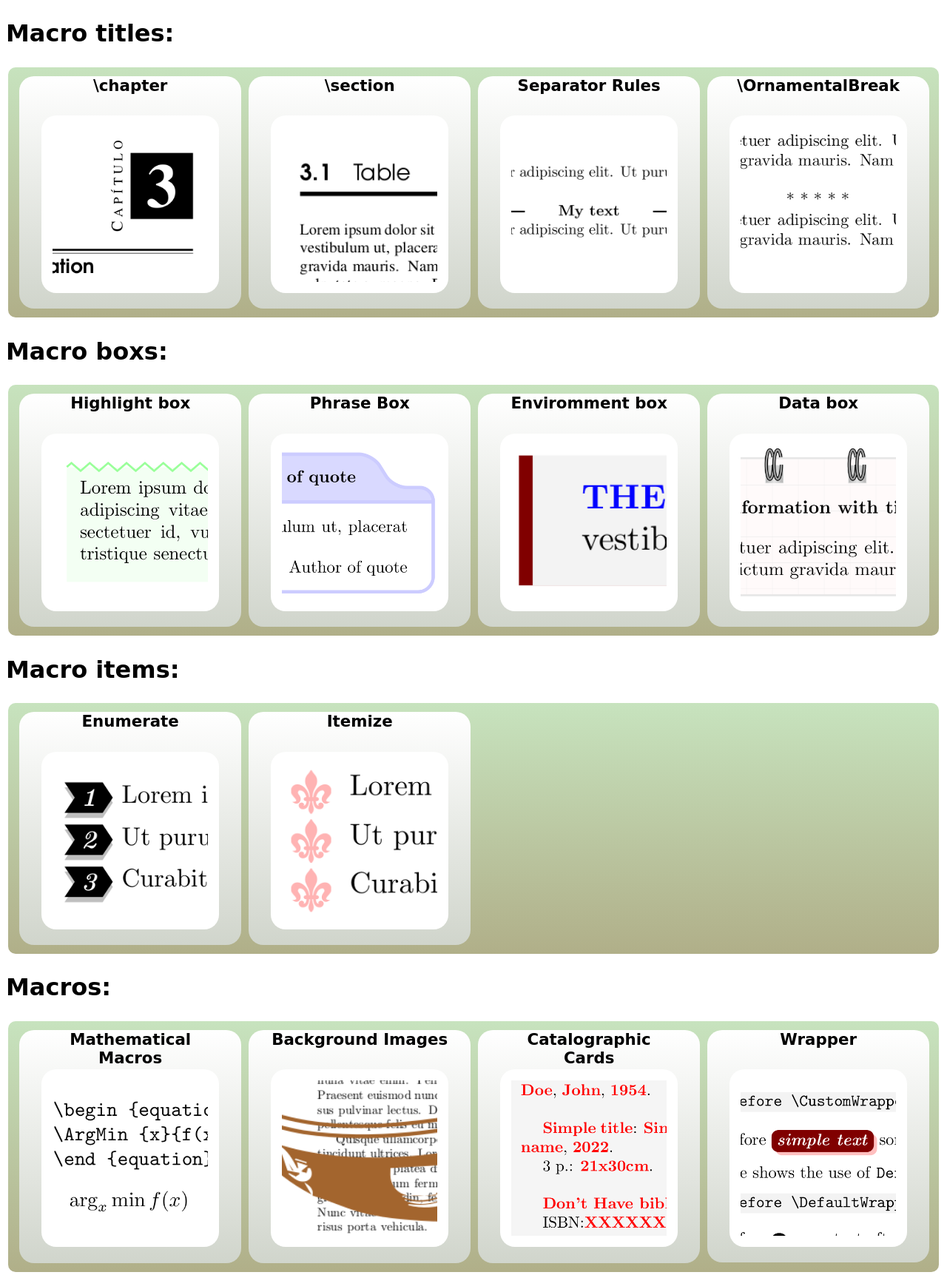
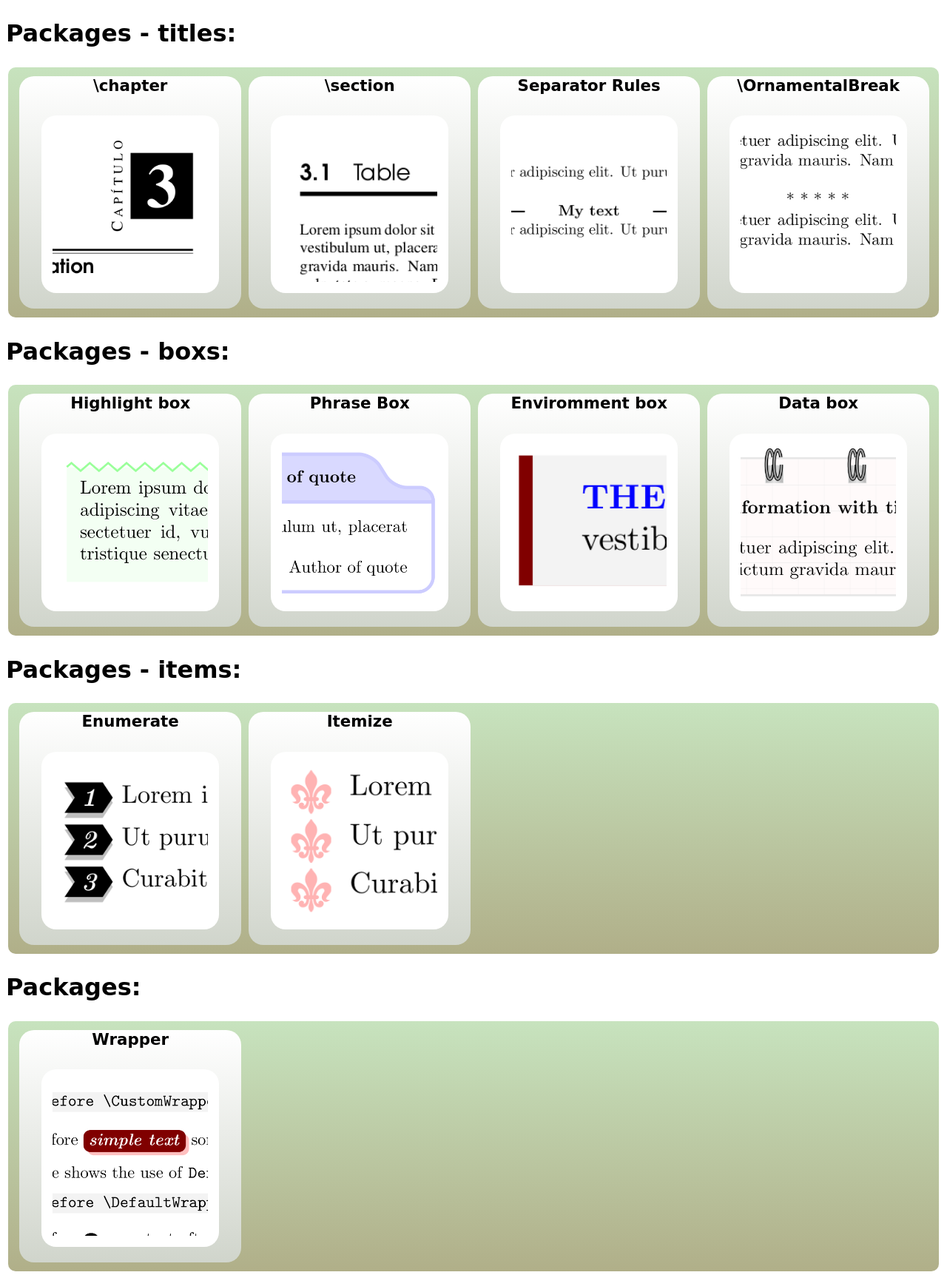
Before and after one commit to trucomanx-latex-packages/homepage, a PHP site: page / in a window 1280 px wide. Shown: the part 253-1976 px from the top of the page at 74% size. Run offline with PHP 8.4, Linux system fonts and the light colour scheme; data that the repository does not hold is empty.

Commit message:
ordenando

```diff
--- a/index.php
+++ b/index.php
@@ -23,7 +23,7 @@
 	</div>
 
 
-<b><h2>Macro titles:</h2></b>
+<b><h2>Packages - titles:</h2></b>
 <div class="header libgradient">
 
 	<!-- *********************************************************************** -->
@@ -70,7 +70,7 @@
 </div>
 
 
-<b><h2>Macro boxs:</h2></b>
+<b><h2>Packages - boxs:</h2></b>
 <div class="header libgradient">
 
 	<!-- *********************************************************************** -->
@@ -118,7 +118,7 @@
 </div>
 
 
-<b><h2>Macro items:</h2></b>
+<b><h2>Packages - items:</h2></b>
 <div class="header libgradient">
 	<!-- *********************************************************************** -->
 	<div class="degradeblock libblock"><a target="_blank" href="env-enumerate/env-enumerate.php">
@@ -143,7 +143,23 @@
 </div>
 
 
-<b><h2>Macros:</h2></b>
+<b><h2>Packages:</h2></b>
+<div class="header libgradient">
+	<!-- *********************************************************************** -->
+	<div class="degradeblock libblock"><a target="_blank" href="wrapper/wrapper.php">
+		<div class="itemtitle">
+		<b>Wrapper</b>
+		</div>
+		<div class="imagedemo">
+		<img width="100%" src="imagenes/LOGOS/wrapper.png"/>
+		</div>
+		</a>
+	</div>
+	<!-- *********************************************************************** -->
+</div>
+
+
+<b><h2>Packages:</h2></b>
 <div class="header libgradient">
 	<!-- *********************************************************************** -->
 	<div class="degradeblock libblock"><a target="_blank" href="math-macros/math-macros.php">
@@ -176,20 +192,10 @@
 		</a>
 	</div>
 	<!-- *********************************************************************** -->
-	<div class="degradeblock libblock"><a target="_blank" href="wrapper/wrapper.php">
-		<div class="itemtitle">
-		<b>Wrapper</b>
-		</div>
-		<div class="imagedemo">
-		<img width="100%" src="imagenes/LOGOS/wrapper.png"/>
-		</div>
-		</a>
-	</div>
-	<!-- *********************************************************************** -->
 
 </div>
 
-<b><h2>Macros Lua:</h2></b>
+<b><h2>Packages - Lua:</h2></b>
 <div class="header libgradient">
 
 	<!-- *********************************************************************** -->
```
Also changed, not shown: wrapper/wrapper.php (+13 -0 lines).
